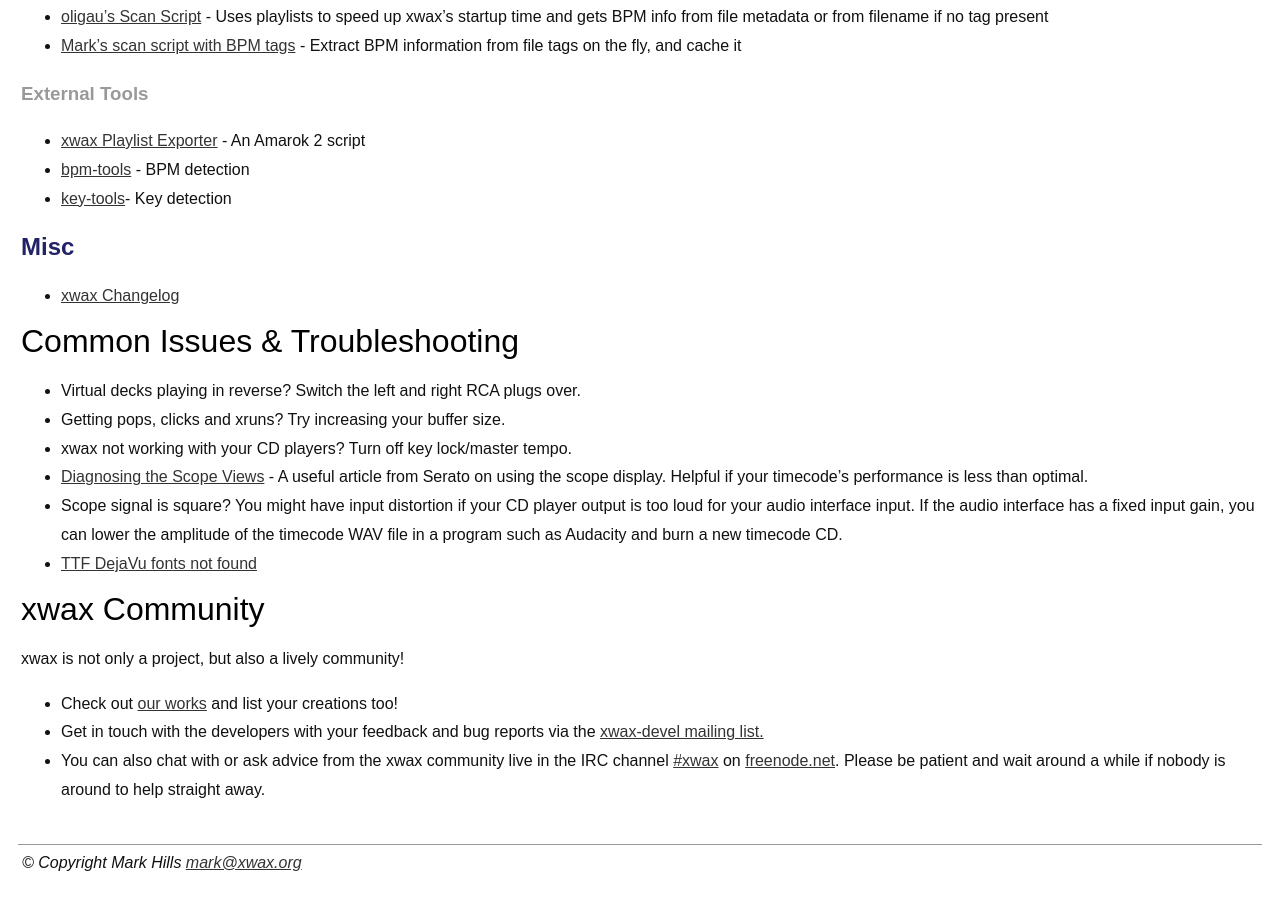
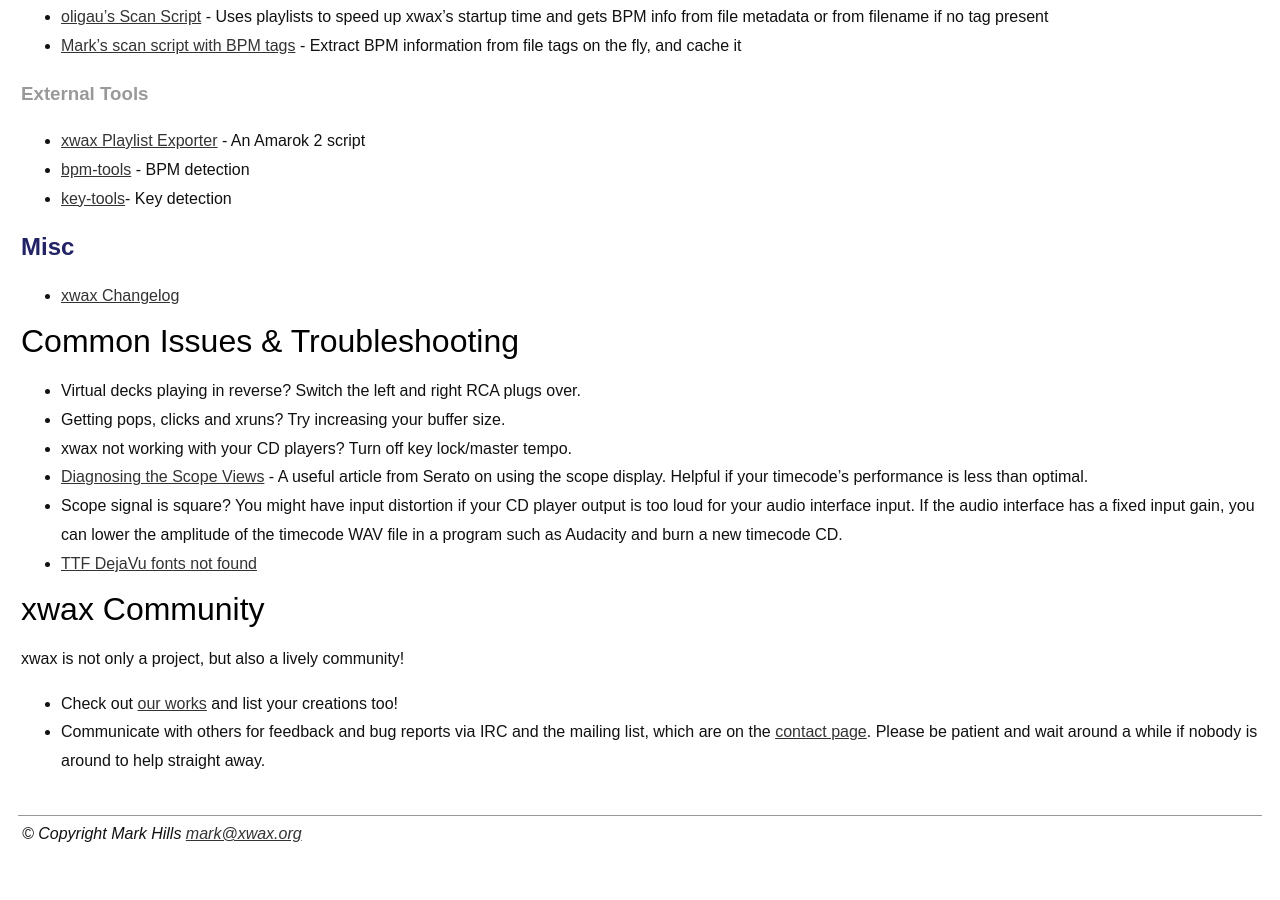
Before and after one commit to xwax/xwax.github.io, a Jekyll site: the page built from index.md, in a window 1280 px wide and 900 px high, scrolled down 1915 px. Built offline with Jekyll 4.4.1, drawn with Linux system fonts in a browser that asks for light colours; after the commit the page ends 2786 px from its top, so only the background shows below that.

Commit message:
The IRC information is out of date

```diff
--- a/index.md
+++ b/index.md
@@ -99,5 +99,4 @@
 xwax is not only a project, but also a lively community!
 
   * Check out [our works](/our_works) and list your creations too!
-  * Get in touch with the developers with your feedback and bug reports via the [xwax-devel mailing list.](https://lists.sourceforge.net/lists/listinfo/xwax-devel)
-  * You can also chat with or ask advice from the xwax community live in the IRC channel [#xwax](https://webchat.freenode.net/#xwax) on [freenode.net](https://freenode.net). Please be patient and wait around a while if nobody is around to help straight away.
+  * Communicate with others for feedback and bug reports via IRC and the mailing list, which are on the [contact page](https://xwax.org/contact.html). Please be patient and wait around a while if nobody is around to help straight away.
```
